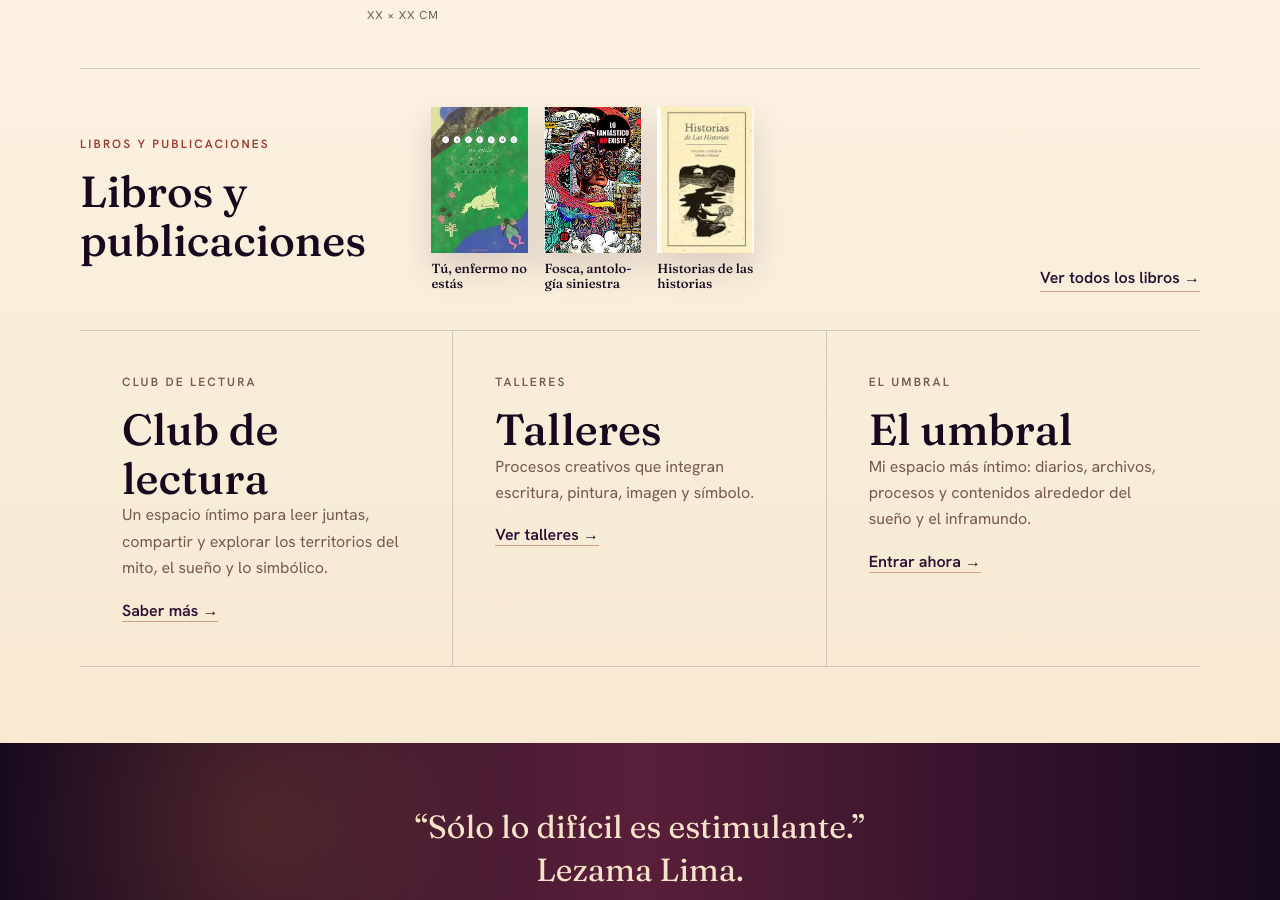
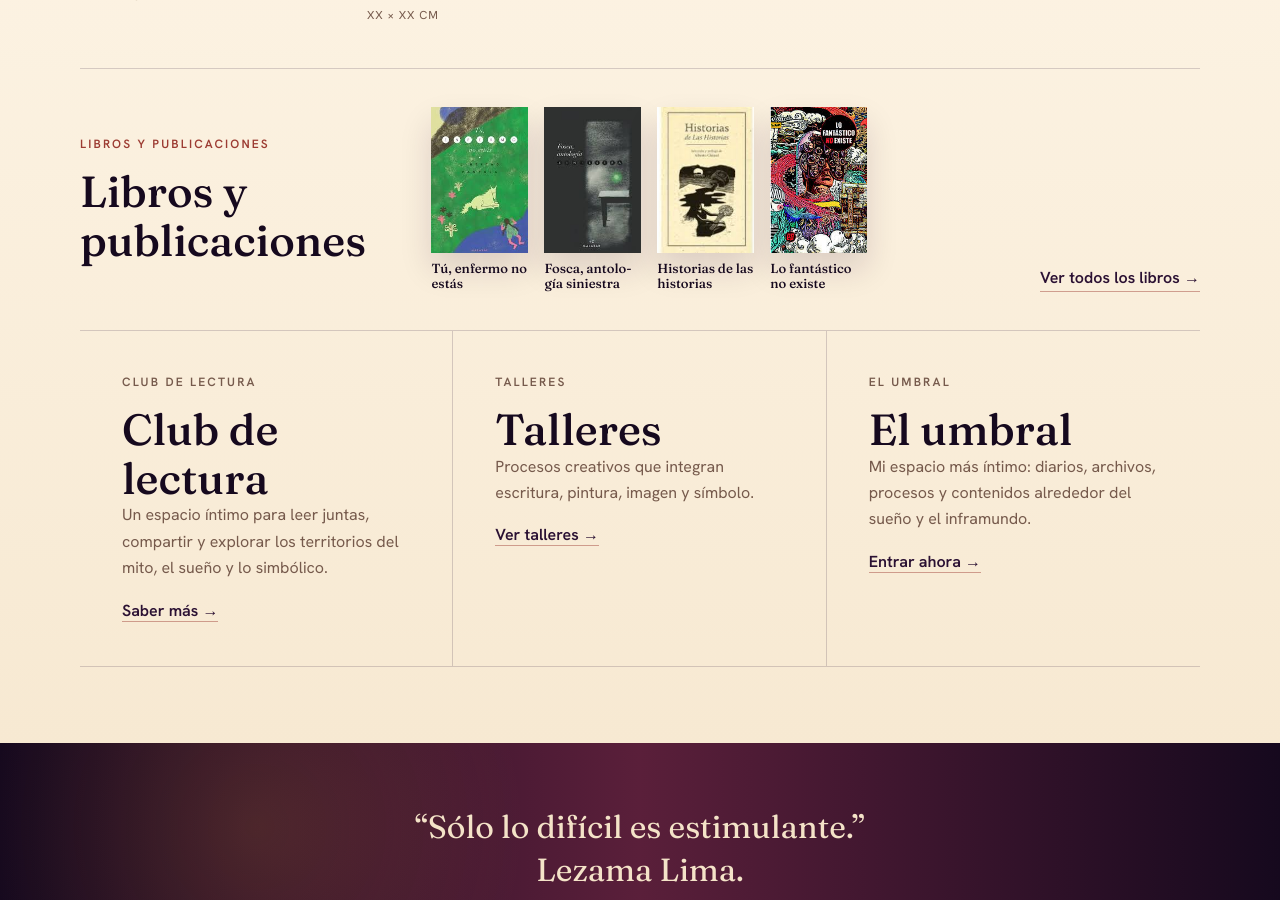
Before and after one commit to LiberPH/libertad-pantoja_site, a Jekyll site: the page built from index.html, in a window 1280 px wide and 900 px high, scrolled down 1383 px. Built offline with Jekyll 4.4.1, drawn with Linux system fonts in a browser that asks for light colours.

Commit message:
cambios de imágenes

```diff
--- a/_data/obras.yml
+++ b/_data/obras.yml
@@ -11,7 +11,7 @@
   edition: "Pieza única"
   status: "disponible"
   price: "Consultar adquisición"
-  image: "/assets/img/obra/planta_carnivora.jpeg"
+  image: "/assets/img/obra/Planta_carnivora.jpeg"
   featured: true
   description: >-
     Tuve una temporada de fijación con las serpientes y los animales híbridos.
--- a/_data/publicaciones.yml
+++ b/_data/publicaciones.yml
@@ -14,7 +14,7 @@
   publisher: "Malabar Editorial / +Cáspita"
   year: "2021"
   url: "https://malabar-ed.com/fosca-antologia-siniestra/"
-  image: "/assets/img/publicaciones/Lo_fantastico.jpg"
+  image: "/assets/img/publicaciones/FOSCA.jpg"
   description: >-
     El terror expande el alma y alerta los sentidos; el horror, en cambio,
     paraliza, contrae el alma y congela el impulso vital. Lo siniestro, el tema
@@ -40,6 +40,7 @@
   url: "https://tienda.librosampleados.mx/producto/ep-literaria-lo-fantastico-no-existe/"
   image: "/assets/img/publicaciones/Lo_fantastico.jpg"
   description: "Colección de cuentos publicada por Ediciones Periféricas y Literaria Centro Mexicano de Escritores."
+  featured: true
 
 - title: "Penumbria pandémica"
   category: "antologia"
```
